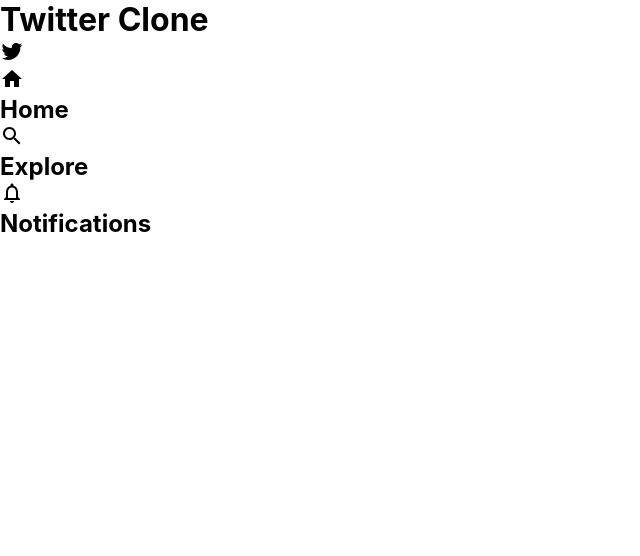
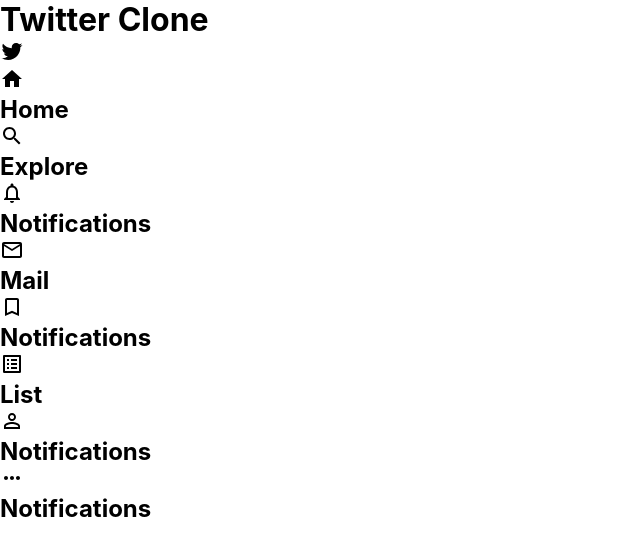
Before and after one commit to giaro710/react_twitter_clone, a React (Create React App) app: page / in a window 1280 px wide. Shown: the top 556 px of the page, without its empty margins (0-640 px from the left). Built offline with nearby package versions, Linux system fonts and the light colour scheme.

Commit message:
Created a separate file for icons and imported it in the Sidebar component

```diff
--- a/src/components/Sidebar.js
+++ b/src/components/Sidebar.js
@@ -3,20 +3,22 @@
 import SidebarOption from "./SidebarOption";
 
 import "../css/Sidebar.css";
-import TwitterIcon from "@material-ui/icons/Twitter";
-import HomeIcon from "@material-ui/icons/Home";
-import SearchIcon from "@material-ui/icons/Search";
-import NotificationsNoneIcon from "@material-ui/icons/NotificationsNone";
+import icons from "../icons";
 
 const Sidebar = () => {
   return (
     <div>
       <div className="sidebar">
-        <TwitterIcon />
+        <icons.twitter />
 
-        <SidebarOption Icon={HomeIcon} text="Home" />
-        <SidebarOption Icon={SearchIcon} text="Explore" />
-        <SidebarOption Icon={NotificationsNoneIcon} text="Notifications" />
+        <SidebarOption Icon={icons.home} text="Home" />
+        <SidebarOption Icon={icons.search} text="Explore" />
+        <SidebarOption Icon={icons.notifications} text="Notifications" />
+        <SidebarOption Icon={icons.mail} text="Mail" />
+        <SidebarOption Icon={icons.bookmark} text="Notifications" />
+        <SidebarOption Icon={icons.list} text="List" />
+        <SidebarOption Icon={icons.identity} text="Notifications" />
+        <SidebarOption Icon={icons.more} text="Notifications" />
       </div>
     </div>
   );
--- /dev/null
+++ b/src/icons.js
@@ -0,0 +1,23 @@
+import TwitterIcon from "@material-ui/icons/Twitter";
+import HomeIcon from "@material-ui/icons/Home";
+import SearchIcon from "@material-ui/icons/Search";
+import NotificationsNoneIcon from "@material-ui/icons/NotificationsNone";
+import MailOutlineIcon from "@material-ui/icons/MailOutline";
+import BookmarkBorderIcon from "@material-ui/icons/BookmarkBorder";
+import ListAltIcon from "@material-ui/icons/ListAlt";
+import PermIdentityIcon from "@material-ui/icons/PermIdentity";
+import MoreHorizIcon from "@material-ui/icons/MoreHoriz";
+
+const icons = {
+  twitter: TwitterIcon,
+  home: HomeIcon,
+  search: SearchIcon,
+  notifications: NotificationsNoneIcon,
+  mail: MailOutlineIcon,
+  bookmark: BookmarkBorderIcon,
+  list: ListAltIcon,
+  identity: PermIdentityIcon,
+  more: MoreHorizIcon,
+};
+
+export default icons;
```
